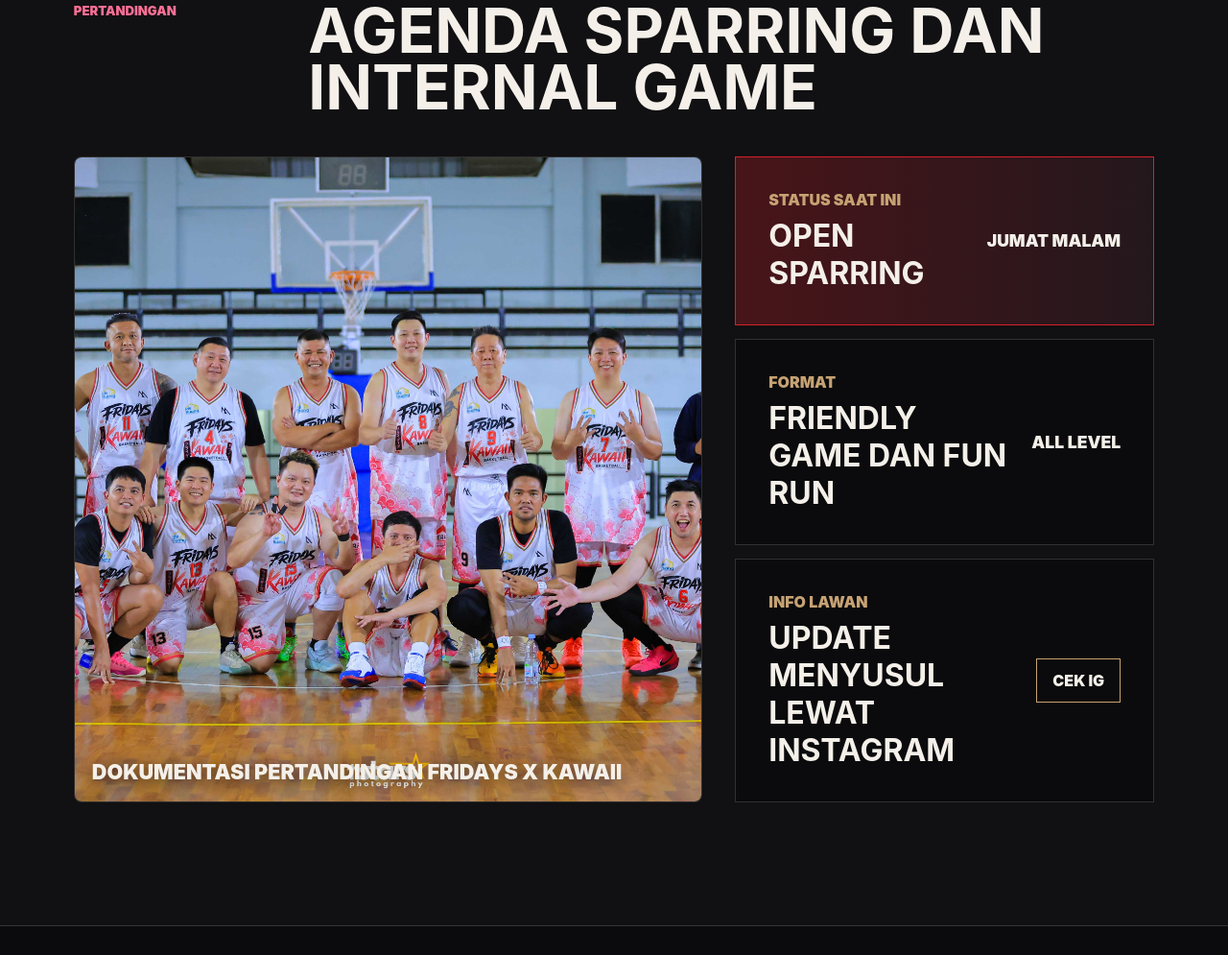
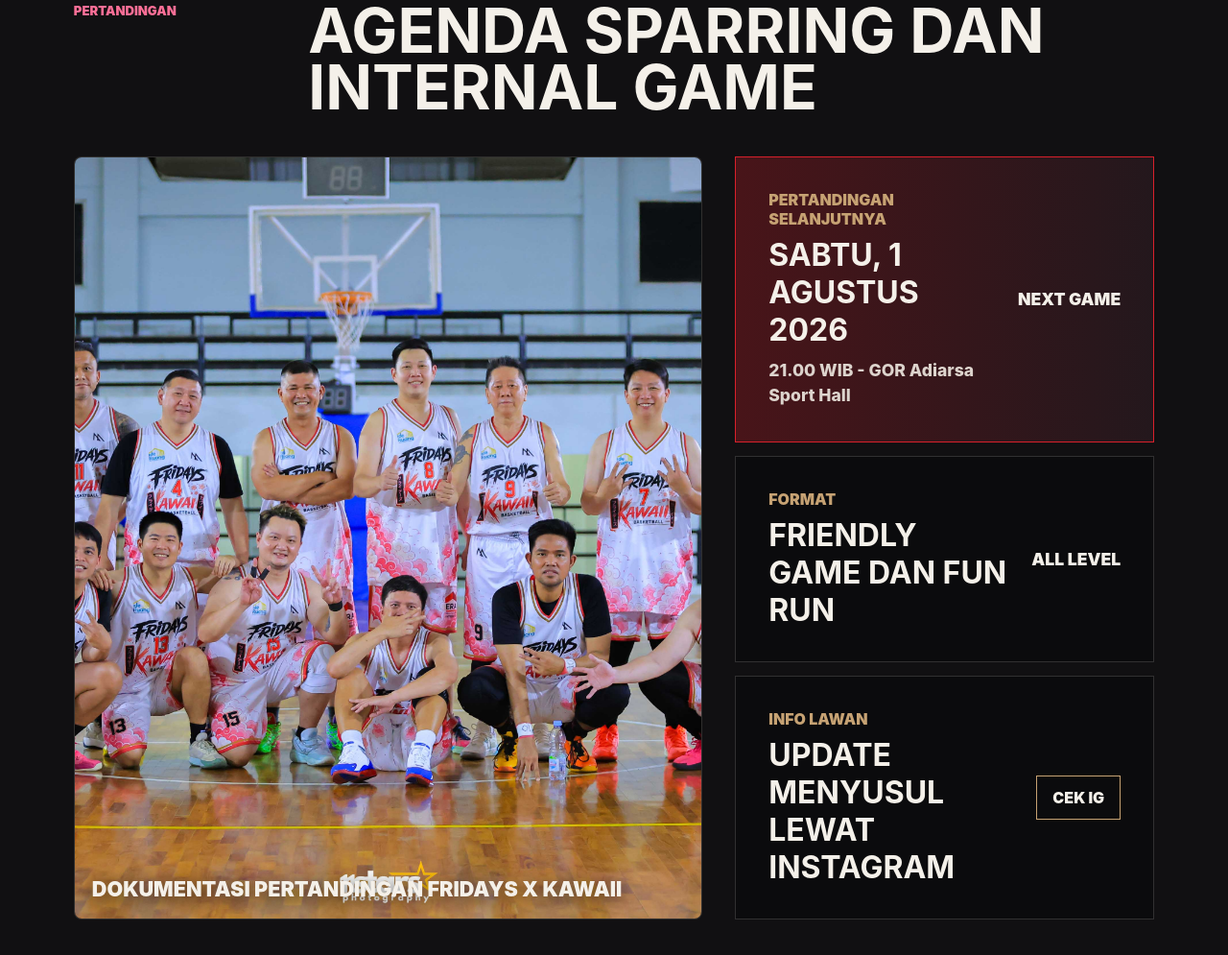
Before and after one commit to peterysp/fridaysxkawaii, a website: page public/index.html in a window 1280 px wide. Shown: the part 1838-2833 px from the top of the page at 96% size. Drawn offline with Linux system fonts and the light colour scheme.

Commit message:
Add next match schedule

```diff
--- a/public/index.html
+++ b/public/index.html
@@ -105,10 +105,11 @@
           <div class="match-board">
             <article class="match-card featured">
               <div>
-                <p class="match-date">Status saat ini</p>
-                <h3>Open sparring</h3>
+                <p class="match-date">Pertandingan selanjutnya</p>
+                <h3>Sabtu, 1 Agustus 2026</h3>
+                <p class="match-detail">21.00 WIB - GOR Adiarsa Sport Hall</p>
               </div>
-              <span>Jumat malam</span>
+              <span>Next game</span>
             </article>
             <article class="match-card">
               <div>
--- a/public/styles.css
+++ b/public/styles.css
@@ -360,6 +360,14 @@ h2 {
   margin: 0;
   font-size: clamp(1.2rem, 3vw, 2rem);
   text-transform: uppercase;
+}
+
+.match-detail {
+  margin: 10px 0 0;
+  color: #ddd4cd;
+  font-size: clamp(0.95rem, 2vw, 1.1rem);
+  font-weight: 800;
+  line-height: 1.5;
 }
 
 .match-card span {
```
